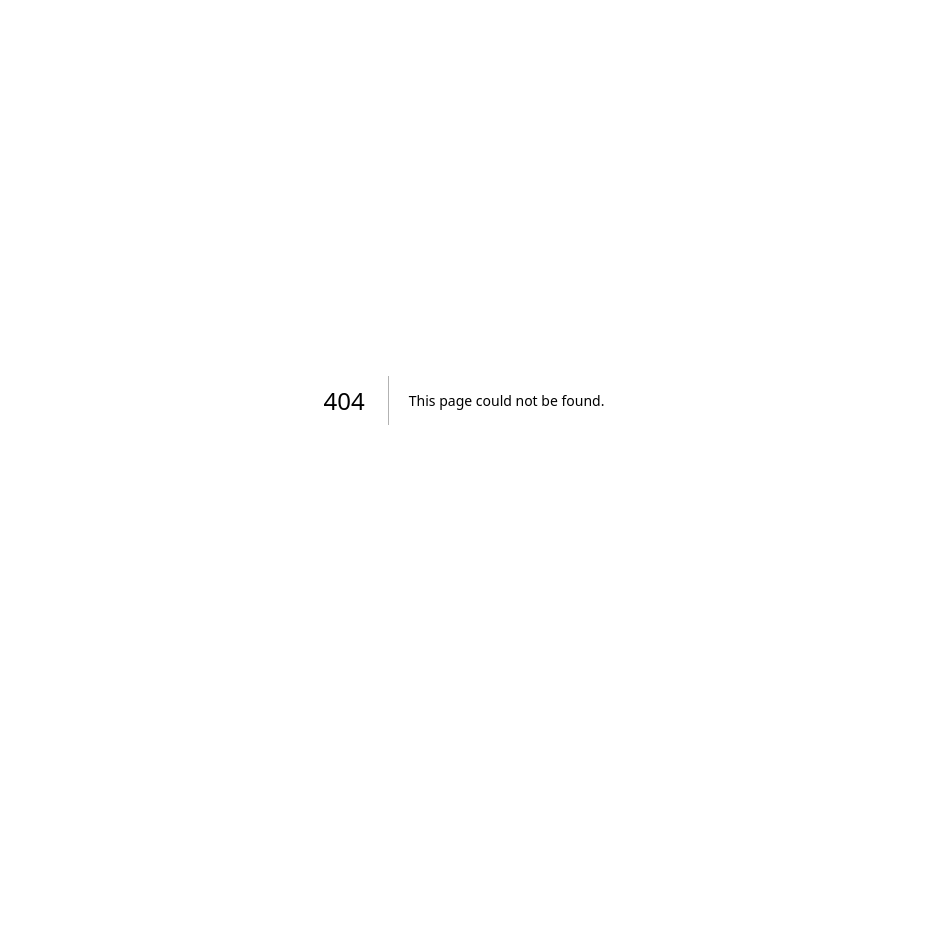
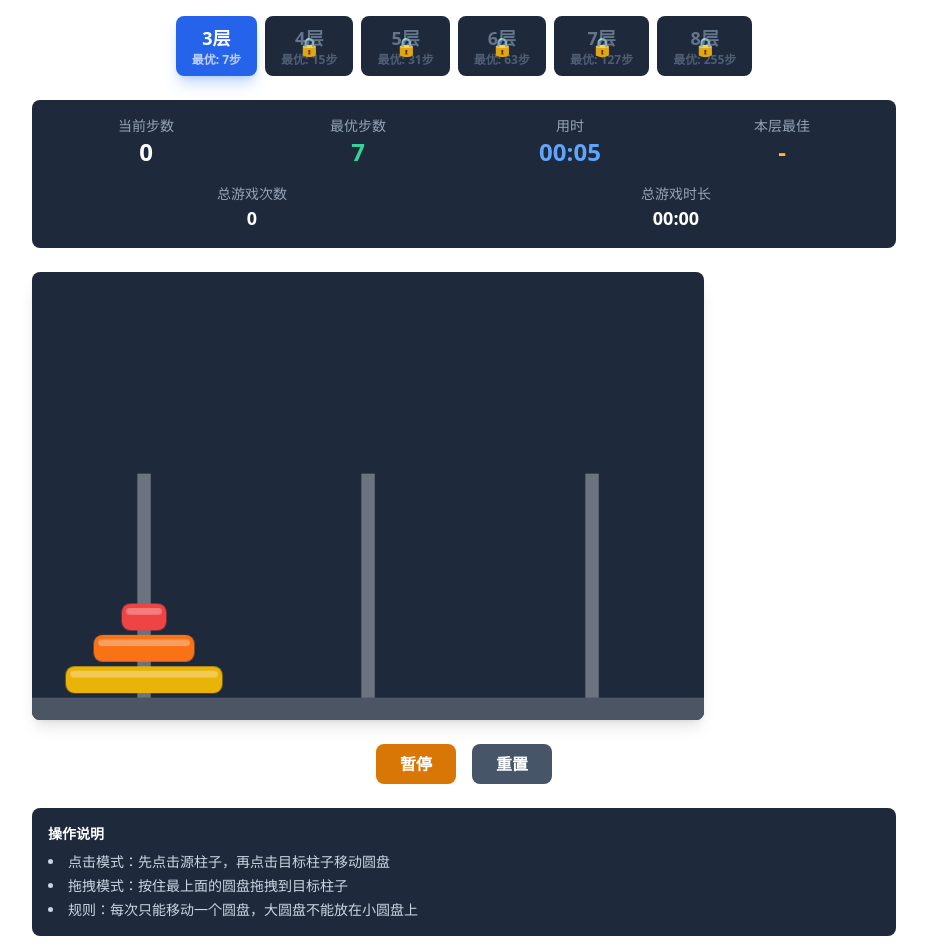
Before and after one commit to brother519/QoderTest, a Next.js app: page /hanoi in a window 1280 px wide. Before the commit this address had no page. Shown: the whole page, without its empty margins (176-1103 px from the left). Before the commit the page ends 800 px from the top, so only its background shows below. Built offline with nearby package versions, Linux system fonts and the light colour scheme.

Commit message:
feat(hanoi): add game page

```diff
--- /dev/null
+++ b/app/hanoi/page.tsx
@@ -0,0 +1,107 @@
+/**
+ * Hanoi Tower Game Page
+ *
+ * @module hanoi/page
+ */
+
+'use client';
+
+import { GameLayout } from '@/lib/components/GameLayout';
+import { GameOverlay } from '@/lib/components/GameOverlay';
+import { useHanoiGame, getOptimalMoves } from './hooks/useHanoiGame';
+import { HanoiBoard } from './components/HanoiBoard';
+import { GameStats } from './components/GameStats';
+import { LevelSelector } from './components/LevelSelector';
+
+export default function HanoiPage() {
+    const {
+        state,
+        stats,
+        elapsedTime,
+        startGame,
+        resetGame,
+        togglePause,
+        moveDisk,
+        selectPeg,
+    } = useHanoiGame();
+
+    return (
+        <GameLayout title="汉诺塔" backHref="/">
+            <div className="mx-auto flex max-w-4xl flex-col gap-6 p-4">
+                {/* 层数选择器 */}
+                <LevelSelector
+                    unlockedLevels={stats.unlockedLevels}
+                    currentLevel={state.level}
+                    onSelectLevel={startGame}
+                />
+
+                {/* 统计面板 */}
+                <GameStats
+                    stats={stats}
+                    currentLevel={state.level}
+                    currentMoves={state.moveCount}
+                    elapsedTime={elapsedTime}
+                />
+
+                {/* 游戏画布 */}
+                <div className="relative">
+                    <HanoiBoard
+                        pegs={state.pegs}
+                        selectedPeg={state.selectedPeg}
+                        level={state.level}
+                        onPegClick={selectPeg}
+                        onDiskMove={moveDisk}
+                    />
+
+                    {/* 暂停遮罩 */}
+                    {state.status === 'paused' && (
+                        <GameOverlay
+                            title="游戏暂停"
+                            actionText="继续游戏"
+                            onAction={togglePause}
+                        />
+                    )}
+
+                    {/* 完成遮罩 */}
+                    {state.status === 'completed' && (
+                        <GameOverlay
+                            title="🎉 恭喜通关！"
+                            message={`你用 ${state.moveCount} 步完成了 ${state.level} 层汉诺塔！\n最优步数是 ${getOptimalMoves(state.level)} 步。`}
+                            actionText="下一关"
+                            onAction={() => startGame(state.level + 1)}
+                            secondaryActionText="重玩本关"
+                            onSecondaryAction={resetGame}
+                        />
+                    )}
+                </div>
+
+                {/* 控制按钮 */}
+                <div className="flex justify-center gap-4">
+                    <button
+                        onClick={togglePause}
+                        disabled={state.status === 'completed'}
+                        className="rounded-lg bg-amber-600 px-6 py-2 font-semibold text-white transition-colors hover:bg-amber-700 disabled:cursor-not-allowed disabled:opacity-50"
+                    >
+                        {state.status === 'paused' ? '继续' : '暂停'}
+                    </button>
+                    <button
+                        onClick={resetGame}
+                        className="rounded-lg bg-slate-600 px-6 py-2 font-semibold text-white transition-colors hover:bg-slate-700"
+                    >
+                        重置
+                    </button>
+                </div>
+
+                {/* 操作说明 */}
+                <div className="rounded-lg bg-slate-800 p-4 text-sm text-slate-300">
+                    <h3 className="mb-2 font-semibold text-white">操作说明</h3>
+                    <ul className="list-inside list-disc space-y-1">
+                        <li>点击模式：先点击源柱子，再点击目标柱子移动圆盘</li>
+                        <li>拖拽模式：按住最上面的圆盘拖拽到目标柱子</li>
+                        <li>规则：每次只能移动一个圆盘，大圆盘不能放在小圆盘上</li>
+                    </ul>
+                </div>
+            </div>
+        </GameLayout>
+    );
+}
```
